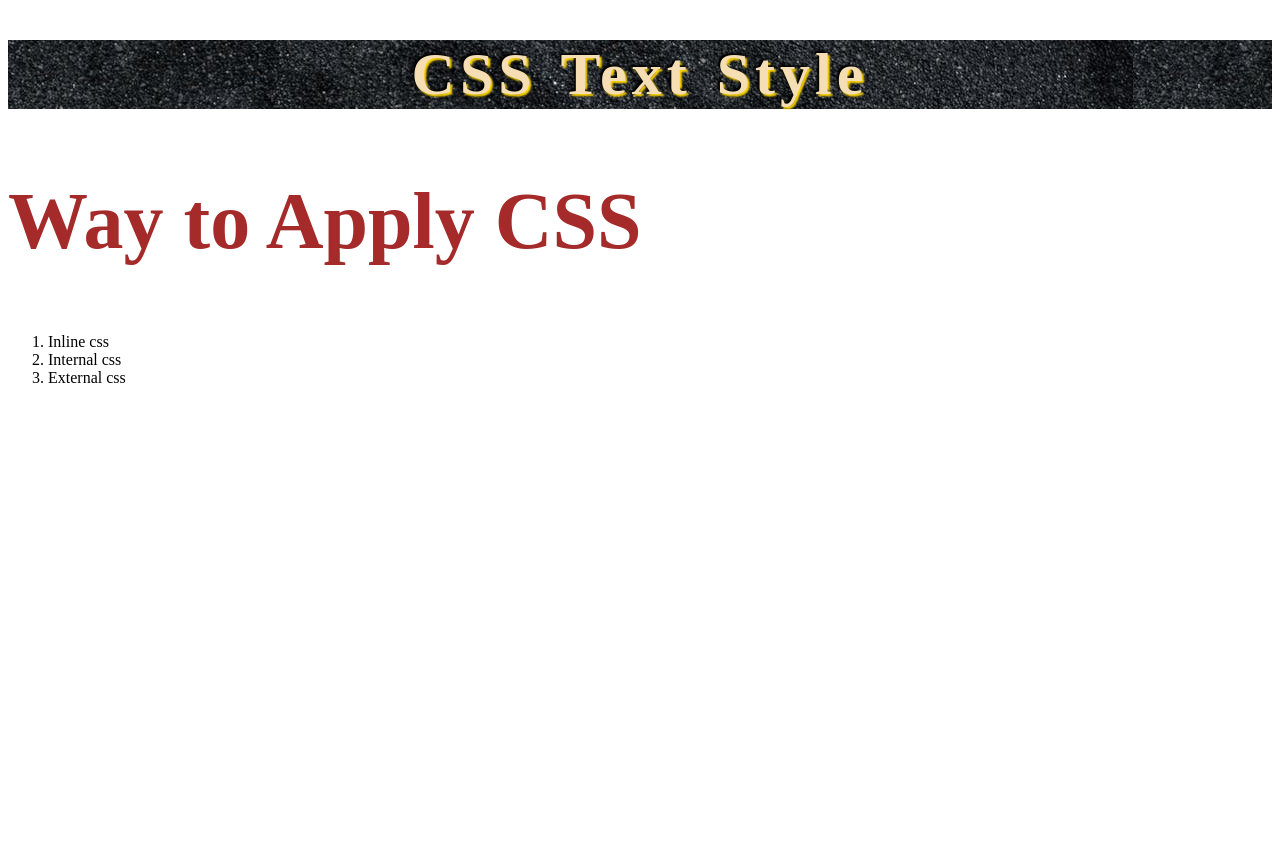
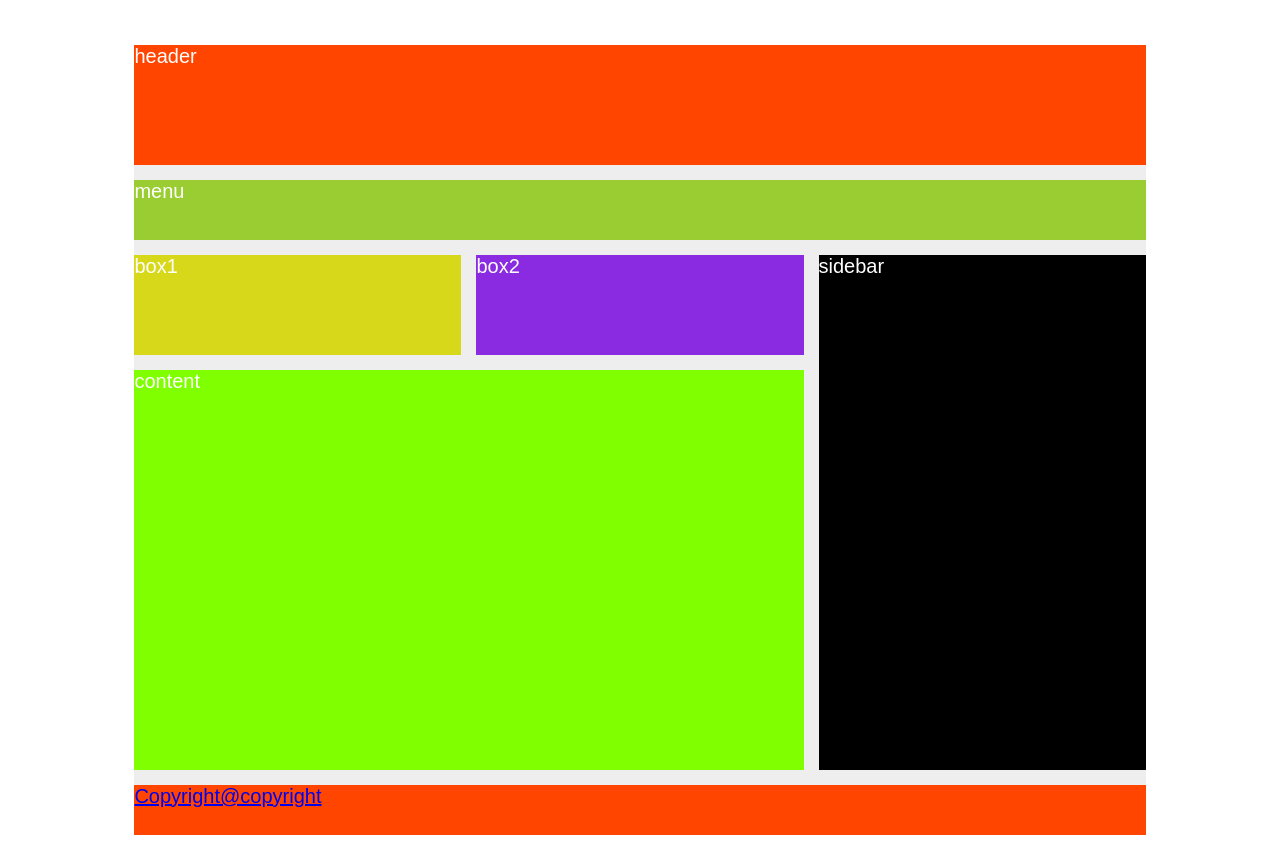
Before and after one commit to Techwithprashant/get-start-css.html, a plain HTML site: page index.html in a window 1280 px wide. Before the commit the page ends 800 px from the top, so only its background shows below. Drawn offline with Linux system fonts and the light colour scheme; files whose address does not match are found by name.

Commit message:
Add files via upload

```diff
--- a/index.html
+++ b/index.html
@@ -3,29 +3,46 @@
 <head>
     <meta charset="UTF-8">
     <meta name="viewport" content="width=device-width, initial-scale=1.0">
-    <title>Document</title>
+    <title>Grid-Naming</title>
     <style>
-        h1{
-            color: wheat;
-            text-align: center;
-            font-size: 60px;
-            text-transform: capitalize;
-            text-shadow: -2px -2px 2px black, 2px 2px 2px gold;
-            word-spacing: 5px;
-            letter-spacing: 5px;
-            background-image: url(bg\ img.jpeg);
+        body{font-family: Arial, Helvetica, sans-serif;}
+        h1{padding: 0 0 0 40px;}
+        .container{
+        background-color:#eee;
+        width:80%;
+        margin: 45px auto 0;
+        display: grid;
+        grid-template-columns: repeat(3,[col-start] 1fr [col-end]);
+        grid-template-rows:[header-start] 120px [header-end menu-start] 60px  [menu-end box-start] 100px [box-end content-start] 400px [content-end footer-start] 50px [footer-end];
+        gap: 15px;
         }
-
+        .header{
+            background-color: orangered;
+            grid-row: 1/2;
+            grid-column: 1/-1;
+        }
+        .menu{
+            background-color: yellowgreen;
+            grid-row: menu-start / menu-end;
+            grid-column: col-start 1 / col-end 3;
+        }
+        .box1{background-color: rgb(216, 216, 27);}
+        .box2{background-color: blueviolet;}
+        .sidebar{background-color: black; grid-row: box-start / content-end;}
+        .content{background-color: chartreuse; grid-row: content-start / content-end; grid-column: col-start 1 / col-end 2;}
+        .footer{background:orangered; grid-row: footer-start / footer-end; grid-column: col-start 1/ col-end 3 ;}
+        .items{font-size: 20px; color: white;}
     </style>
 </head>
 <body>
-    <h1>CSS Text style</h1>
-    <h2 style="color: brown; font-size: 5rem;">Way to Apply CSS</h2>
-    <!-- Types of css -->
-    <ol>
-        <li>Inline css</li>
-        <li>Internal css</li>
-        <li>External css</li>
-    </ol>
+    <div class="container">
+        <div class="items header">header</div>
+        <div class="items menu">menu</div>
+        <div class="items box1">box1</div>
+        <div class="items box2">box2</div>
+        <div class="items sidebar">sidebar</div>
+        <div class="items content">content</div>
+        <div class="items footer"><a href="index.html">Copyright@copyright</a></div>
+    </div>
 </body>
 </html>
```
